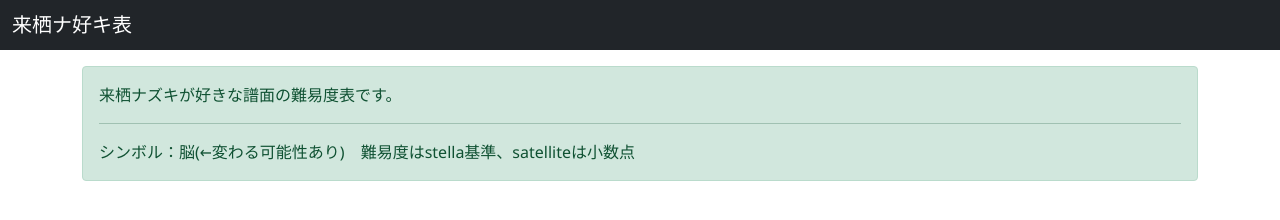
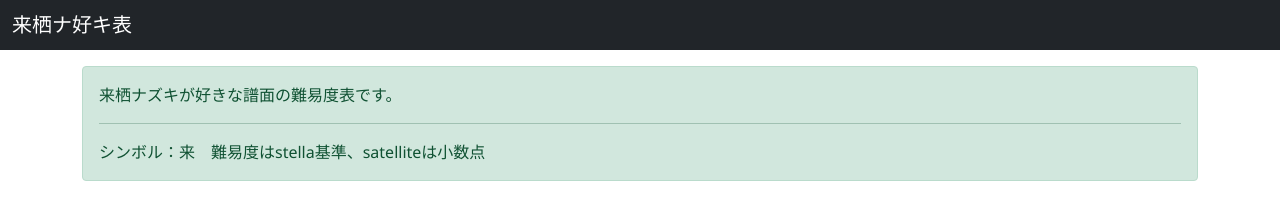
Before and after one commit to nwtr318/qrs_nazuki_table, a plain HTML site: page index.html in a window 1280 px wide. Drawn offline with nearby package versions, Linux system fonts and the light colour scheme; no server answers.

Commit message:
Update difficulty symbol description in index.html

```diff
--- a/index.html
+++ b/index.html
@@ -34,7 +34,7 @@
         <div class="alert alert-success mb-3" role="alert">
             <p>来栖ナズキが好きな譜面の難易度表です。</p>
             <hr>
-            <p class="mb-0">シンボル：脳(←変わる可能性あり)　難易度はstella基準、satelliteは小数点</p>
+            <p class="mb-0">シンボル：来　難易度はstella基準、satelliteは小数点</p>
         </div>
 
        <!--ここから難易度表本体-->
```
